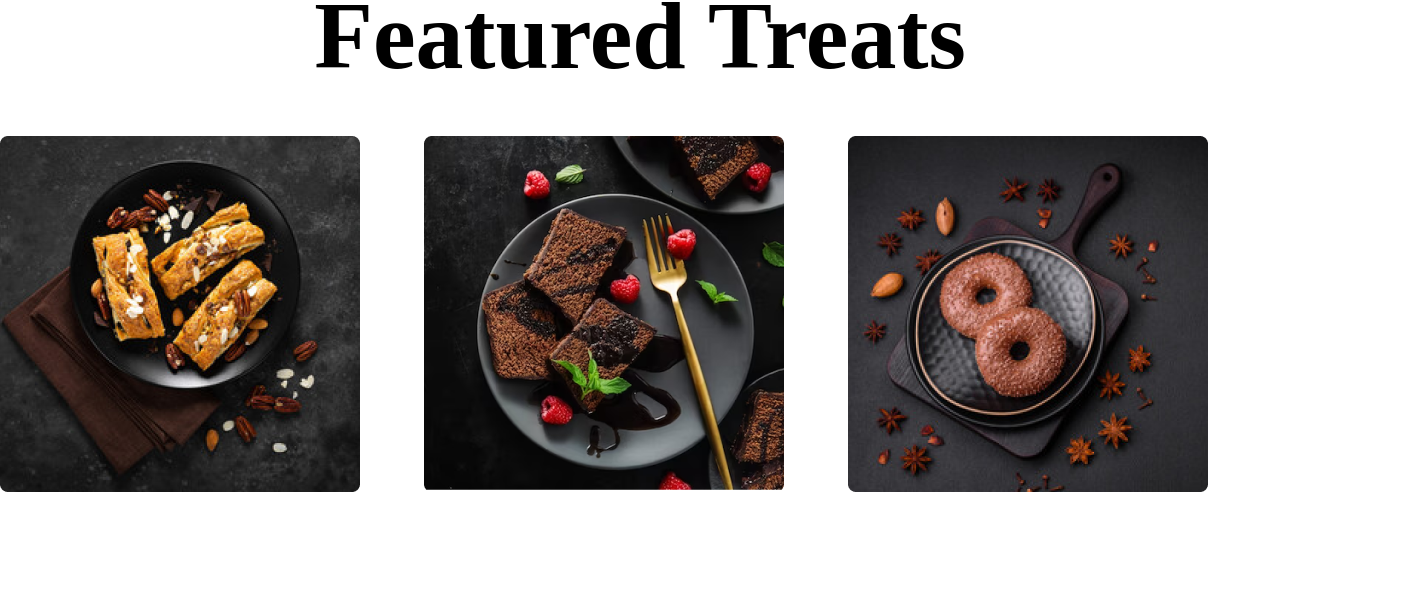
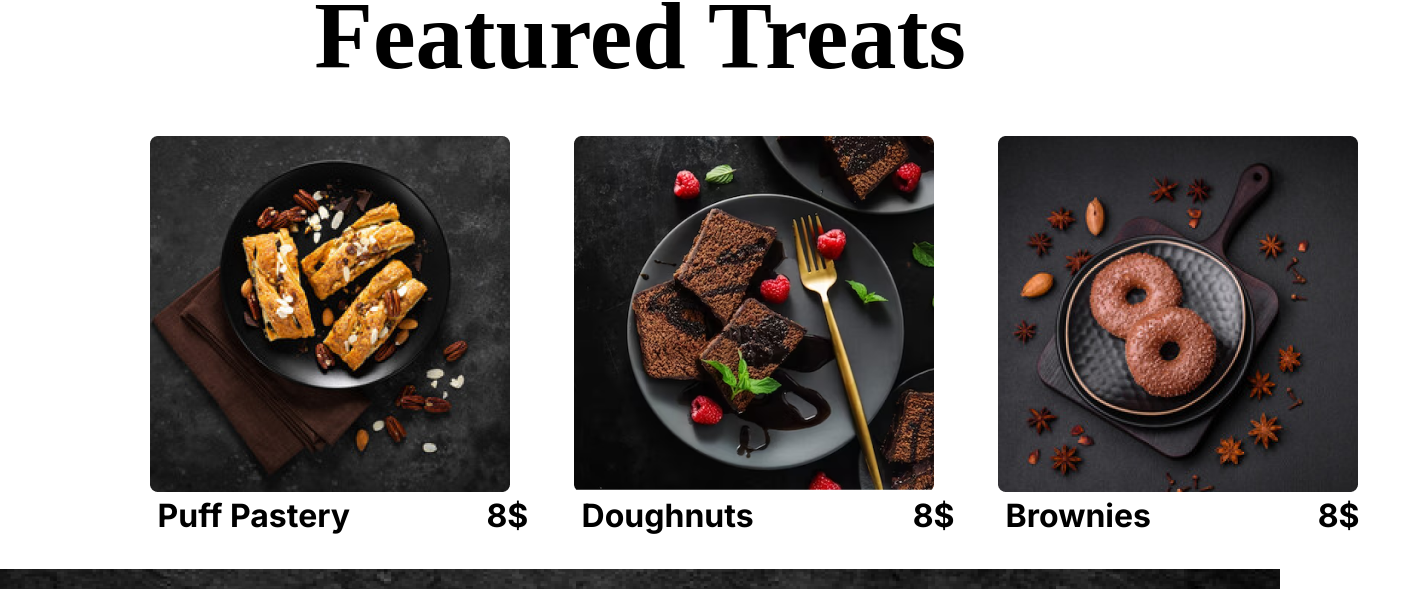
Before and after one commit to Achraf622-cpu/Brief2, a plain HTML site: page index.html in a window 1280 px wide. Shown: the part 3089-3678 px from the top of the page, 1422 px wide, since content can reach past the window. Drawn offline with Linux system fonts and the light colour scheme; a web font is replaced by a local one.

Commit message:
Added Featurd Treats

```diff
--- a/index.html
+++ b/index.html
@@ -121,12 +121,15 @@
   <div class="yes">
     <div class="m1">
       <a href=""><img src="img/FeaturedTreats3.png" alt=""></a>
+      <pre><h2> Puff Pastery                  8$</h2></pre>
     </div>
     <div class="m1">
       <a href=""><img src="img/FeaturedTreats2.png" alt=""></a>
+      <pre><h2> Doughnuts                     8$</h2></pre>
     </div>
     <div class="m1">
       <a href=""><img src="img/FeaturedTreats1.png" alt=""></a>
+      <pre><h2> Brownies                      8$</h2></pre>
     </div>
   </div>
 
--- a/style.css
+++ b/style.css
@@ -1,5 +1,6 @@
 @import url('https://fonts.googleapis.com/css2?family=Sansita+Swashed:wght@300..900&display=swap');
 @import url('https://fonts.googleapis.com/css2?family=Poppins:ital,wght@0,100;0,200;0,300;0,400;0,500;0,600;0,700;0,800;0,900;1,100;1,200;1,300;1,400;1,500;1,600;1,700;1,800;1,900&display=swap');
+@import url('https://fonts.googleapis.com/css2?family=Inter:ital,opsz,wght@0,14..32,100..900;1,14..32,100..900&display=swap');
 
 
 *{
@@ -301,9 +302,13 @@ nav {
 .yes{
     display: grid;
     grid-template-columns: 424px 424px 424px;
-    grid-template-rows: 433px 433px 433px;
+    grid-template-rows: 433px ;
+    margin-left: 150px;
 }
-
+.yes h2{
+    font-size: 32px;
+    font-family: 'Inter';
+}
 
 
 
@@ -398,9 +403,6 @@ footer .footerTop .socialMedia a{
     text-decoration: none;
     color: #E9BD8C;
 }
-footer .footerTop .socialMedia a i{
-    font-size: 2rem;
-}
 footer .footerContent{
     width: 100%;
     height: 50%;
@@ -463,5 +465,4 @@ footer .footerBottom span{
 footer .socialMedia img {
     width: 30px;
     height: auto;
-
 }
```
